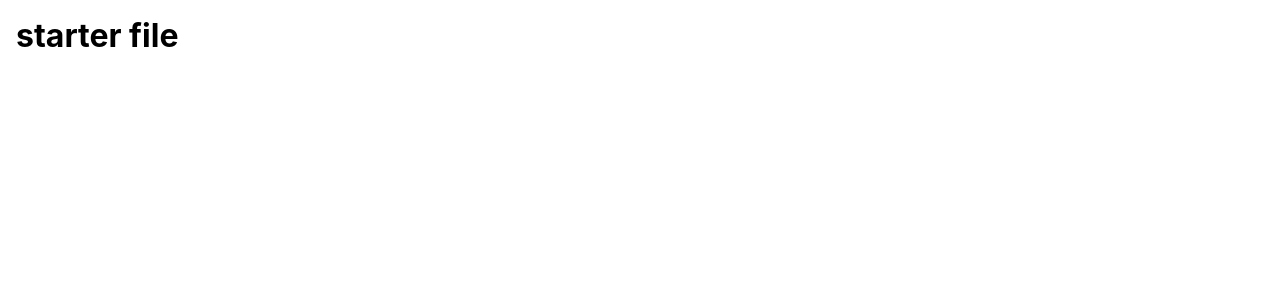
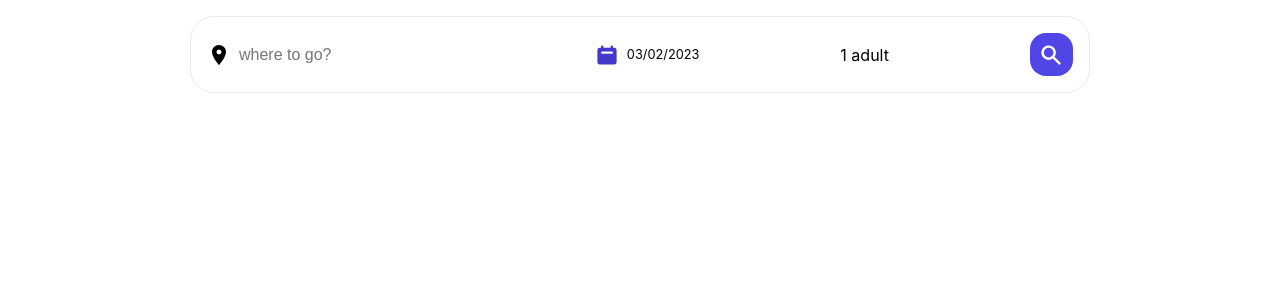
Before and after one commit to shayanzarbash/shayanhotel, a React (Vite) app: page / in a window 1280 px wide. Shown: the top 300 px of the page. Built offline with nearby package versions, Linux system fonts and the light colour scheme.

Commit message:
feat: first files

```diff
--- a/src/App.jsx
+++ b/src/App.jsx
@@ -1,8 +1,9 @@
 
 import "./App.css";
+import Header from "./components/Header/Header";
 
 function App() {
-  return <h1>starter file</h1>
+  return <Header />
 }
 
 export default App;
--- a/src/components/Header/Header.jsx
+++ b/src/components/Header/Header.jsx
@@ -0,0 +1,45 @@
+import '../../app.css'
+import { MdLocationOn } from 'react-icons/md';
+import { HiCalendar, HiSearch } from 'react-icons/hi';
+import { useState } from 'react';
+
+
+const Header = () => {
+
+    const [destination, setDestination] = useState('')
+
+    return (
+        <div className="header">
+            <div className="headerSearch">
+                <div className="headerSearchItem">
+                    <MdLocationOn className='headerIcon' />
+                    <input
+                        value={destination}
+                        onChange={(e) => setDestination(e.target.value)}
+                        type="text"
+                        placeholder='where to go?'
+                        className='headerSearchInput'
+                        name='destination'
+                        id='destination'
+                    />
+                </div>
+                <div className="headerSearchItem">
+                    <HiCalendar className='headerIcon dateIcon' />
+                    <div className='dateDropDown'>03/02/2023</div>
+                    <span className="seprator"></span>
+                </div>
+                <div className="headerSearchItem">
+                    <div id="optionDropDown">1 adult</div>
+                    <span className="seprator"></span>
+                </div>
+                <div className="headerSearchItem">
+                    <button className='headerSearchBtn'>
+                        <HiSearch className='headerIcon' />
+                    </button>
+                </div>
+            </div>
+        </div>
+    )
+}
+
+export default Header;
```
